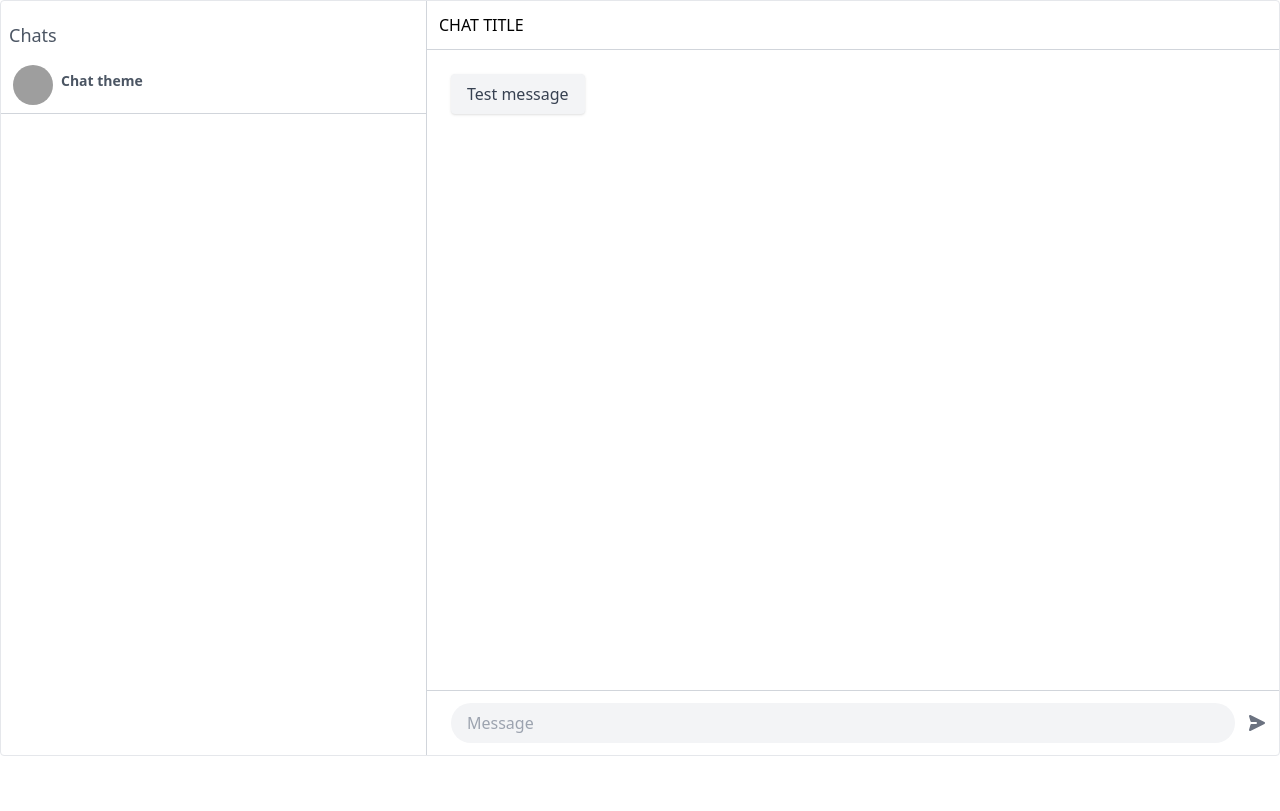
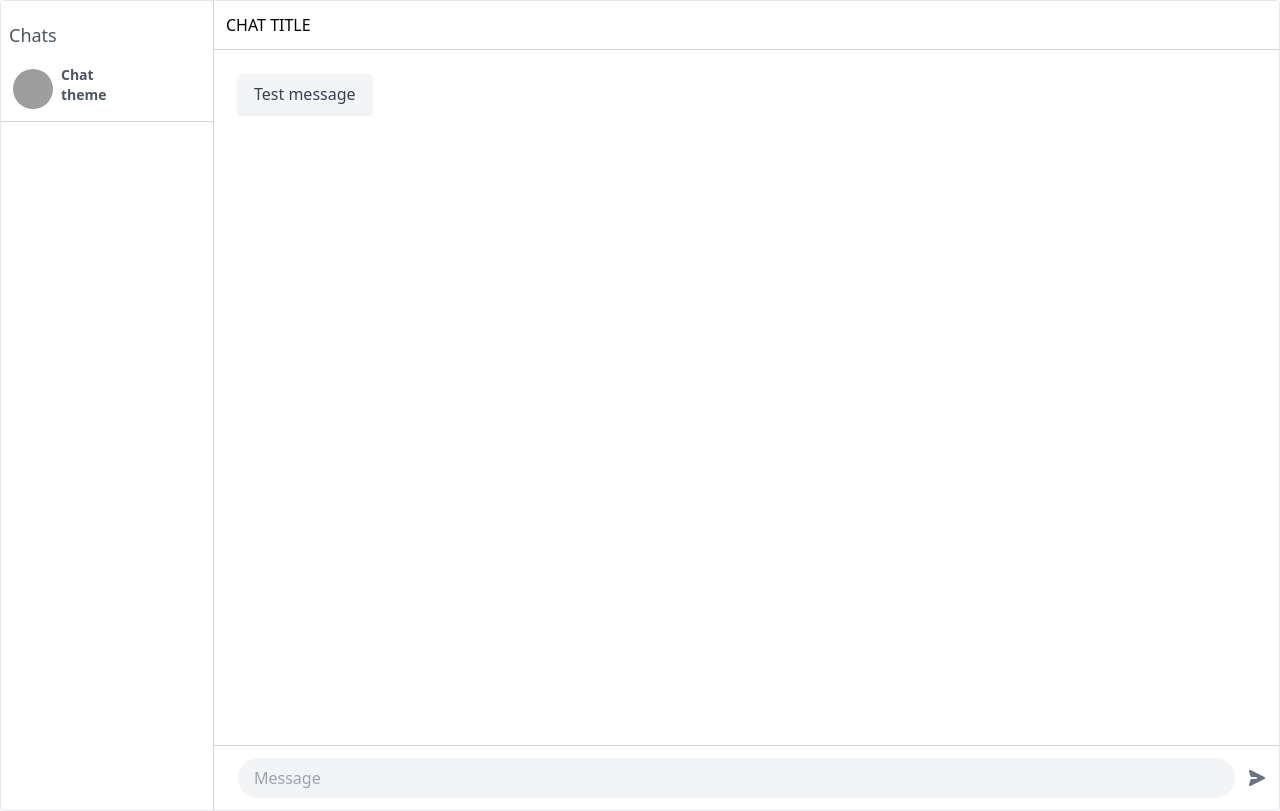
Before and after one commit to aqrora/FastAPI-chatroom, a Vue app in the folder frontend/: page / in a window 1280 px wide. Built offline with nearby package versions, Linux system fonts and the light colour scheme; grey boxes are pictures that could not be loaded.

Commit message:
design updates

```diff
--- a/frontend/src/App.vue
+++ b/frontend/src/App.vue
@@ -1,20 +1,14 @@
 
 <template>
-   <div class="container mx-auto">
-      <div class="min-w-full border rounded lg:grid lg:grid-cols-3">
-        <Sidebar></Sidebar>
+  <LoginPrompt></LoginPrompt>
+    <div class="border rounded lg:grid lg:grid-cols-6">
+      <Sidebar></Sidebar>
 
-        <div class="block lg:col-span-2">
-              <ChatBox></ChatBox>
-              <MessageInput></MessageInput>
-
-        </div>
+      <div class="block lg:col-span-5">
+            <ChatBox></ChatBox>
+            <MessageInput></MessageInput>
       </div>
     </div>
-  <!-- <div class="bg-red-500">Hehe cats</div>
-  <ul class="space-y-1 grid grid-cols-1">
-    <Message message-text="hehe cats" username="username" avatar="avatar" date="date"/>
-  </ul> -->
 </template>
 
 
@@ -23,8 +17,8 @@
 
 
 <script setup>
-import Message from "./components/Message.vue"
 import Sidebar from "./components/Sidebar.vue"
 import ChatBox from "./components/ChatBox.vue"
 import MessageInput from "./components/MessageInput.vue"
+import LoginPrompt from "./components/LoginPrompt.vue";
 </script>
--- a/frontend/src/components/ChatBox.vue
+++ b/frontend/src/components/ChatBox.vue
@@ -1,11 +1,13 @@
 <template>
+    <div class="h-[93vh]">
         <div class="relative flex items-center p-3 border-b border-gray-300">
             CHAT TITLE
         </div>
-    <div class="relative w-full p-6 overflow-y-auto h-[40rem]">
+        <div class="relative w-full p-6 overflow-y-auto">
             <ul class="space-y-2">
                 <Message messageText="Test message"></Message>
             </ul>
+        </div>
     </div>
 </template>
 
--- a/frontend/src/components/SideBar.vue
+++ b/frontend/src/components/SideBar.vue
@@ -1,7 +1,6 @@
 <template>
   <div class="border-r border-gray-300 lg:col-span-1">
     <div class="mx-3 my-3">
-
     </div>
 
     <ul class="overflow-auto h-[32rem]">
--- a/frontend/src/components/SidebarItem.vue
+++ b/frontend/src/components/SidebarItem.vue
@@ -5,7 +5,7 @@
         class="flex items-center px-3 py-2 text-sm transition duration-150 ease-in-out border-b border-gray-300 cursor-pointer hover:bg-gray-100 focus:outline-none">
         <img class="object-cover w-10 h-10 rounded-full"
             :src=picture alt="username" />
-        <div class="w-full pb-2">
+        <div class="w-10 pb-2">
             <div class="flex justify-between">
             <span class="block ml-2 font-semibold text-gray-600">Chat theme</span>
             </div>
--- a/frontend/src/index.css
+++ b/frontend/src/index.css
@@ -2,3 +2,7 @@
 @tailwind base;
 @tailwind components;
 @tailwind utilities;
+
+* {
+    outline: none;
+}
```
Also changed, not shown: frontend/src/components/LoginPrompt.vue (+9 -0 lines). Lines whose indentation alone changed are shown as unchanged.
